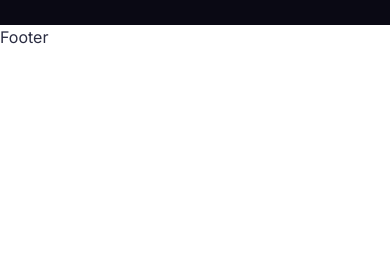
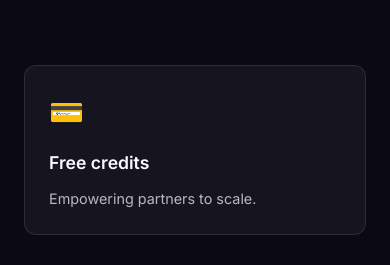
Before and after one commit to VoidZai/Intern_Assignment, a React (Vite) app: page / in a window 390 px wide. Shown: the part 1009-1274 px from the top of the page. Before the commit the page ends 1059 px from the top, so only its background shows below. Built offline with nearby package versions, Linux system fonts and the light colour scheme.

Commit message:
list section 1 added

```diff
--- a/src/App.jsx
+++ b/src/App.jsx
@@ -3,6 +3,7 @@ import Navbar from './components/navbar/NavBar'
 import Hero from './components/hero/Hero'
 import Marquee from './components/marquee/Coustomers'
 import TitleBlock1 from './components/titleblocks/TitleBlock1'
+import ListSection1 from './components/listsections/ListSection1'
 
 function App() {
   return (
@@ -12,6 +13,7 @@ function App() {
         <Hero />
         <Marquee/>
         <TitleBlock1/>
+        <ListSection1/>
       </main>
       <footer>Footer</footer>
     </div>
--- /dev/null
+++ b/src/components/listsections/ListSection1.css
@@ -0,0 +1,91 @@
+.benefits-list {
+  padding: 80px 64px;
+  background-color: #0A0914;
+  max-width: 100%;
+  margin: 0 auto;
+}
+
+.benefits-container {
+  display: grid;
+  grid-template-columns: repeat(auto-fill, minmax(300px, 1fr));
+  gap: 40px;
+}
+
+.benefit-card {
+  background: rgba(255, 255, 255, 0.05);
+  border-radius: 12px;
+  padding: 32px;
+  border: 1px solid rgba(255, 255, 255, 0.1);
+  transition: all 0.3s ease;
+}
+
+.benefit-card:hover {
+  background: rgba(255, 255, 255, 0.08);
+  transform: translateY(-5px);
+  box-shadow: 0 10px 20px rgba(0, 0, 0, 0.2);
+}
+
+.benefit-icon {
+  font-size: 32px;
+  margin-bottom: 20px;
+  color: #6852D6;
+}
+
+.benefit-title {
+  font-size: 1.25rem;
+  font-weight: 600;
+  color: #FAFAFF;
+  margin-bottom: 12px;
+  line-height: 1.4;
+}
+
+.benefit-description {
+  font-size: 1rem;
+  color: rgba(255, 255, 255, 0.7);
+  line-height: 1.6;
+  margin: 0;
+}
+
+/* Responsive styles */
+@media (max-width: 1024px) {
+  .benefits-list {
+    padding: 60px 48px;
+  }
+
+  .benefits-container {
+    gap: 30px;
+  }
+}
+
+@media (max-width: 768px) {
+  .benefits-list {
+    padding: 50px 32px;
+  }
+
+  .benefit-card {
+    padding: 24px;
+  }
+}
+
+@media (max-width: 480px) {
+  .benefits-list {
+    padding: 40px 24px;
+  }
+
+  .benefits-container {
+    grid-template-columns: 1fr;
+  }
+
+  .benefit-icon {
+    font-size: 28px;
+    margin-bottom: 16px;
+  }
+
+  .benefit-title {
+    font-size: 1.1rem;
+  }
+
+  .benefit-description {
+    font-size: 0.9rem;
+  }
+}
--- /dev/null
+++ b/src/components/listsections/ListSection1.jsx
@@ -0,0 +1,67 @@
+import './ListSection1.css';
+
+const BenefitsList = () => {
+  const benefits = [
+    {
+      title: "Free credits",
+      description: "Empowering partners to scale.",
+      icon: "💳" // Placeholder - replace with actual icon
+    },
+    {
+      title: "Special developer access",
+      description: "Get an all-access account to build unlimited POCs for your clients.",
+      icon: "🔑"
+    },
+    {
+      title: "Knowledge sessions",
+      description: "Access to product and market sessions.",
+      icon: "🎓"
+    },
+    {
+      title: "Revenue share",
+      description: "Get monthly recurring revenues when you refer clients.",
+      icon: "💰"
+    },
+    {
+      title: "Reduced time",
+      description: "Deliver your products much faster with our partners' programs.",
+      icon: "⏱️"
+    },
+    {
+      title: "On-demand support",
+      description: "Technical assistance for implementation.",
+      icon: "🛟"
+    },
+    {
+      title: "Training and mentoring sessions",
+      description: "Enabling partners to deliver the best experience.",
+      icon: "👨‍🏫"
+    },
+    {
+      title: "Value addition to your users",
+      description: "We need a 2 line text here",
+      icon: "➕"
+    },
+    {
+      title: "Significant passive income",
+      description: "We need a 2 line text here",
+      icon: "📈"
+    }
+  ];
+
+  return (
+    <section className="benefits-list">
+      <div className="benefits-container">
+        {benefits.map((benefit, index) => (
+          <div key={index} className="benefit-card">
+            <div className="benefit-icon">{benefit.icon}</div>
+            <h3 className="benefit-title">{benefit.title}</h3>
+            <p className="benefit-description">{benefit.description}</p>
+          </div>
+        ))}
+      </div>
+    </section>
+  );
+};
+
+export default BenefitsList;
```
